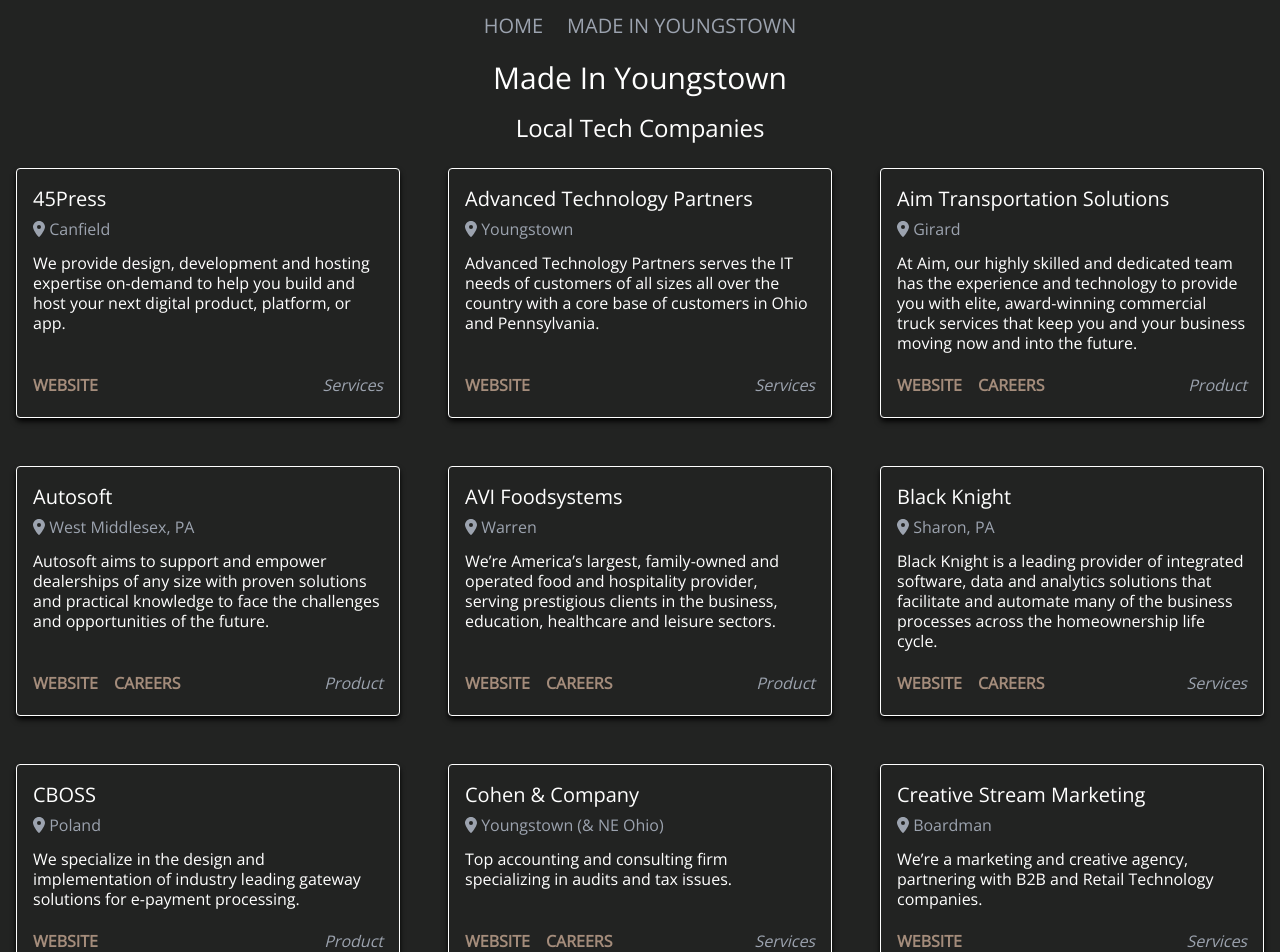
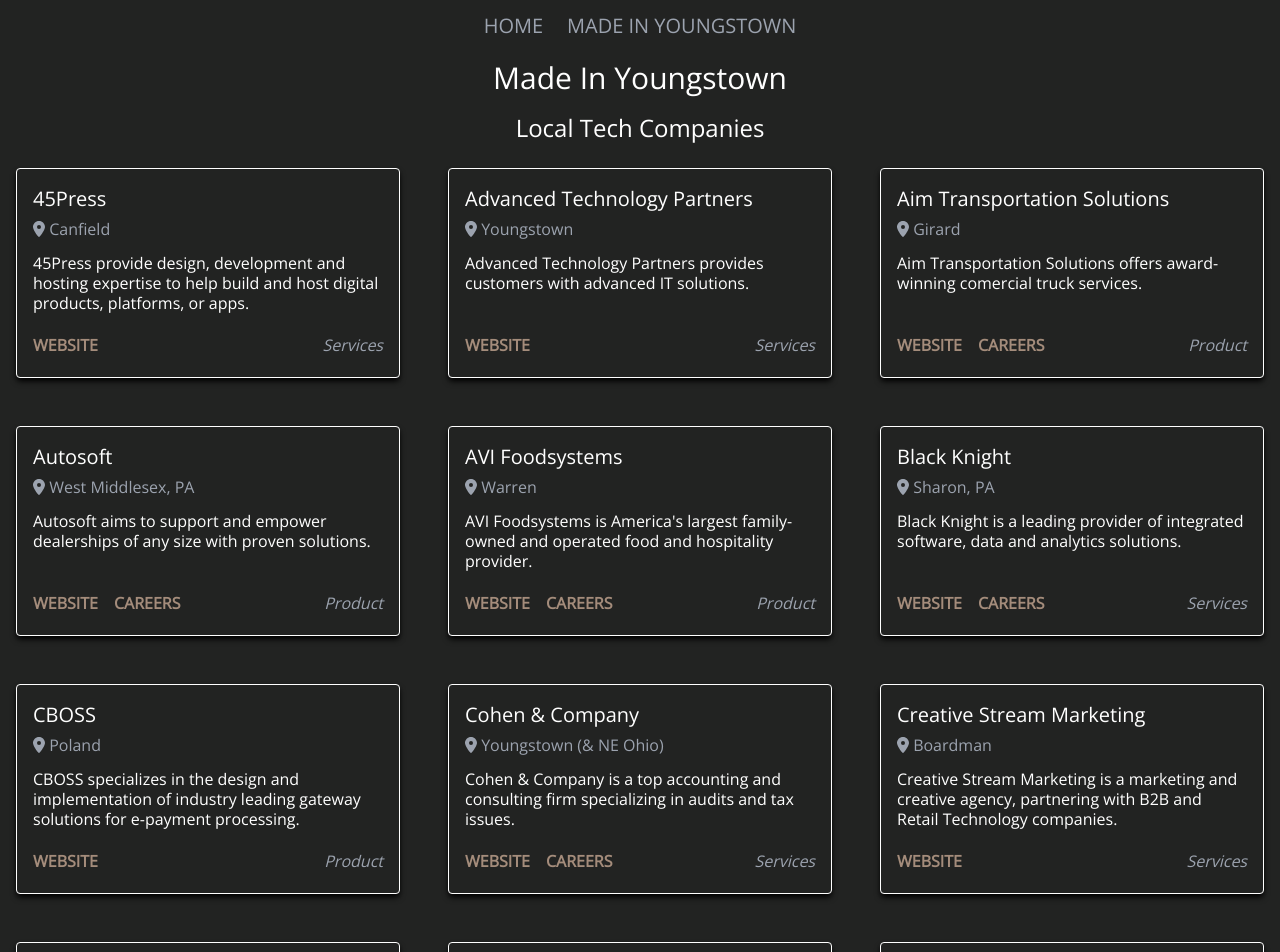
Before and after one commit to codeyoungstown/next-codeyoungstown.com, a Next.js app: page /made-in-youngstown in a window 1280 px wide. Shown: the top 952 px of the page. Built offline with nearby package versions, Linux system fonts and the light colour scheme.

Commit message:
updated company info

```diff
--- a/data/companies.ts
+++ b/data/companies.ts
@@ -4,7 +4,7 @@ export const companies = [
     city: "Canfield",
     website: "https://45press.com/",
     careers: "",
-    desc: "We provide design, development and hosting expertise on-demand to help you build and host your next digital product, platform, or app.",
+    desc: "45Press provide design, development and hosting expertise to help build and host digital products, platforms, or apps.",
     servicesOrProduct: "Services",
   },
   {
@@ -12,7 +12,7 @@ export const companies = [
     city: "Youngstown",
     website: "https://www.atpohio.com/",
     careers: "",
-    desc: "Advanced Technology Partners serves the IT needs of customers of all sizes all over the country with a core base of customers in Ohio and Pennsylvania.",
+    desc: "Advanced Technology Partners provides customers with advanced IT solutions.",
     servicesOrProduct: "Services",
   },
   {
@@ -20,7 +20,7 @@ export const companies = [
     city: "Girard",
     website: "https://www.aimntls.com/",
     careers: "http://www.jobsataim.com/",
-    desc: "At Aim, our highly skilled and dedicated team has the experience and technology to provide you with elite, award-winning commercial truck services that keep you and your business moving now and into the future.",
+    desc: "Aim Transportation Solutions offers award-winning comercial truck services.",
     servicesOrProduct: "Product",
   },
   {
@@ -28,7 +28,7 @@ export const companies = [
     city: "West Middlesex, PA",
     website: "https://autosoftdms.com/",
     careers: "https://autosoftdms.com/career-opportunities/",
-    desc: "Autosoft aims to support and empower dealerships of any size with proven solutions and practical knowledge to face the challenges and opportunities of the future.",
+    desc: "Autosoft aims to support and empower dealerships of any size with proven solutions.",
     servicesOrProduct: "Product",
   },
   {
@@ -36,7 +36,7 @@ export const companies = [
     city: "Warren",
     website: "https://www.avifoodsystems.com/",
     careers: "https://www.avifoodsystems.com/career-opportunities/",
-    desc: "We’re America’s largest, family-owned and operated food and hospitality provider, serving prestigious clients in the business, education, healthcare and leisure sectors.",
+    desc: "AVI Foodsystems is America's largest family-owned and operated food and hospitality provider.",
     servicesOrProduct: "Product",
   },
   {
@@ -44,7 +44,7 @@ export const companies = [
     city: "Sharon, PA",
     website: "https://www.blackknightinc.com/",
     careers: "https://www.blackknightinc.com/careers/",
-    desc: "Black Knight is a leading provider of integrated software, data and analytics solutions that facilitate and automate many of the business processes across the homeownership life cycle.",
+    desc: "Black Knight is a leading provider of integrated software, data and analytics solutions.",
     servicesOrProduct: "Services",
   },
   {
@@ -52,7 +52,7 @@ export const companies = [
     city: "Poland",
     website: "https://cboss.com/",
     careers: "",
-    desc: "We specialize in the design and implementation of industry leading gateway solutions for e-payment processing.",
+    desc: "CBOSS specializes in the design and implementation of industry leading gateway solutions for e-payment processing.",
     servicesOrProduct: "Product",
   },
   {
@@ -60,7 +60,7 @@ export const companies = [
     city: "Youngstown (& NE Ohio)",
     website: "https://cohenandcompany.com/",
     careers: "https://www.cohencpa.jobs/",
-    desc: "Top accounting and consulting firm specializing in audits and tax issues.",
+    desc: "Cohen & Company is a top accounting and consulting firm specializing in audits and tax issues.",
     servicesOrProduct: "Services",
   },
   {
@@ -68,7 +68,7 @@ export const companies = [
     city: "Boardman",
     website: "https://creativestreammarketing.com/",
     careers: "",
-    desc: "We’re a marketing and creative agency, partnering with B2B and Retail Technology companies.",
+    desc: "Creative Stream Marketing is a marketing and creative agency, partnering with B2B and Retail Technology companies.",
     servicesOrProduct: "Services",
   },
   {
@@ -76,7 +76,7 @@ export const companies = [
     city: "Youngstown",
     website: "https://www.drund.com/",
     careers: "https://www.drund.com/careers/",
-    desc: "We are an engineering company that provides technical solutions and strategies for our partners based on the Drund platform.",
+    desc: "Drun is an engineering company that provides technical solutions and strategies for our partners based on the Drund platform.",
     tags: ["Web Dev", "App Dev", "UI/UX", "Marketing"],
     servicesOrProduct: "Product",
   },
```
